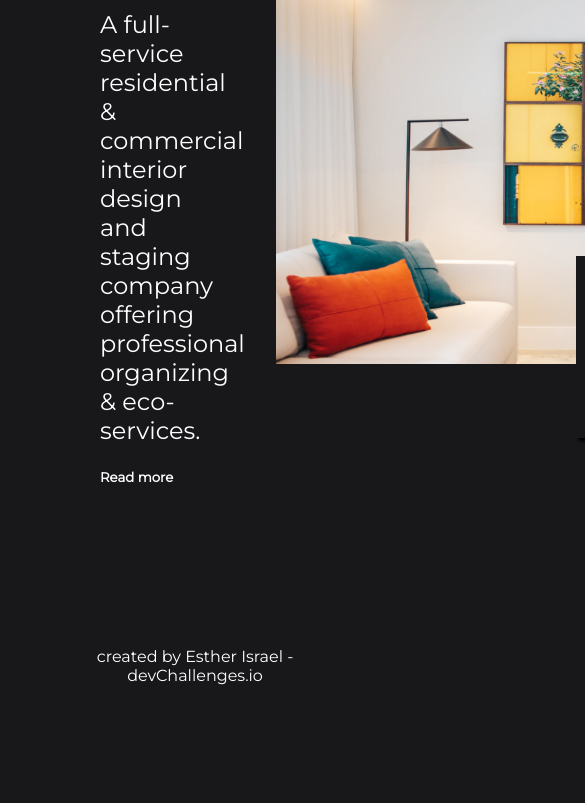
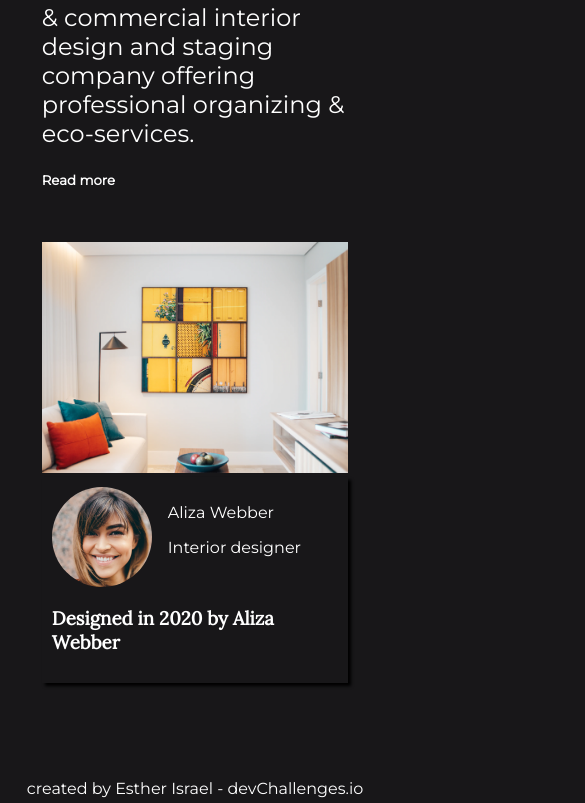
Before and after one commit to Smartbabbe/Interior-consultant-challenge, a plain HTML site: page index.html in a window 390 px wide. Shown: the part 334-1137 px from the top of the page, 585 px wide, since content can reach past the window. Before the commit the page ends 1079 px from the top, so only its background shows below. Drawn offline with Linux system fonts and the light colour scheme.

Commit message:
made the site responsive

```diff
--- a/index.html
+++ b/index.html
@@ -34,11 +34,11 @@
       </div>
 
       <div class="parent">
-        <img class="bgimg" height="400px" width="700px" src="photo1.png" alt="photo of an interior" />
+        <img class="bgimg" src="./images/photo1.png" alt="photo of an interior" />
         <div class="card1">
           <div class="card">
-            <img class="bgimage" src="photo2.png" alt="woman's pics" />
-            <div>
+            <img class="woman-photo" src="./images/photo2.png" alt="woman's pics" />
+            <div class="aliza">
               <p>Aliza Webber</p>
               <p>Interior designer</p>
             </div>
--- a/styles.css
+++ b/styles.css
@@ -3,13 +3,16 @@
 
 body {
     background-color: #181719;
+    width: 95%;
+    margin: auto;
     color: #FFFFFF;
-    margin: 20px;
-    padding: 40px;
     font-family: 'Montserrat', sans-serif;
 }
 
+/* STYLING THE NAVBAR */
 nav {
+    margin-top: 2rem;
+    padding: 2rem;
     display: flex;
     justify-content: space-between;
 }
@@ -23,21 +26,69 @@ button {
 .home {
     font-weight: 600;
     border-bottom: 3px solid white;
-    padding-bottom: 4px
+    padding-bottom: 4px;
 }
 
-.bgimage {
+ul {
+    width: 50%;
+    display: flex;
+    justify-content: space-evenly;
+    list-style: none;
+}
+
+li:hover {
+    cursor: pointer;
+    color: aquamarine;
+}
+
+/* STYLING THE MAIN CONTENTS */
+.center {
+    display: flex;
+    margin: 2rem 2rem 6rem 2rem;
+    gap: 2rem;
+}
+
+.modern {
+    width: 100%;
+}
+
+.lora {
+    font-family: 'Lora', serif;
+}
+
+.modernn {
+    font-size: 3em;
+    font-weight: 500;
+}
+
+.ptag {
+    width: 80%;
+    text-align: left;
+    font-size: 1.5em;
+}
+
+.parent {
+    width: 100%;
+    position: relative;
+}
+
+.bgimg {
+    width: 100%;
+    height: 400px;
+}
+
+.woman-photo {
     width: 100px;
     border-radius: 50%;
-    margin-right: 30px;
 }
 
 .card {
     display: flex;
+    gap: 1rem;
 }
 
-.parent {
-    position: relative;
+.aliza {
+    width: 100%;
 }
 
 .card1 {
@@ -51,45 +102,66 @@ button {
     box-shadow: 3px 3px 3px black;
 }
 
-.lora {
-    font-family: 'Lora', serif;
+footer {
+    text-align: center;
+    margin: 3rem 0 1rem 0;
 }
 
-.modernn {
-    line-height: 61px;
-    font-size: 48px;
-    font-weight: 500;
+@media screen and (max-width: 980px) {
+    .bgimg {
+        height: 100%;
+    }
+
+    .card1 {
+        width: 70%;
+    }
 }
 
-ul {
-    width: 50%;
-    display: flex;
-    justify-content: space-evenly;
-    list-style: none;
+@media screen and (max-width: 750px) {
+    ul {
+        width: 100%;
+        gap: 1rem;
+    }
+
+    .center {
+        flex-direction: column;
+    }
+
+    .ptag {
+        width: 100%;
+    }
 }
 
-.ptag {
-    width: 70%;
-    line-height: 29px;
-    font-size: 24px;
-    font-weight: 400;
+@media screen and (max-width: 500px) {
+    .card1 {
+        width: 80%;
+    }
 }
 
-.modern {
-    flex-basis:40%;
+@media screen and (max-width: 400px) {
+
+    nav {
+        width: 100%;
+        margin-top: 2rem;
+        padding: 0;
+        display: flex;
+        justify-content: none;
+    }
+
+    button {
+        display: none;
+    }
+
+    ul {
+        width: 100%;
+        list-style: none;
+    }
+
+    .card1 {
+        position: relative;
+        width: 100%;
+        right: 0;
+        bottom: 0;
+        padding: 10px;
+    }
 }
-
-.center {
-    display: flex;
-    padding: 20px;
-    margin: 20px;
-    justify-content: space-evenly;
-    align-items: center;
-
-}
-
-footer {
-    text-align: center;
-    margin-top: 40px;
-    padding-top: 80px;
-}
```
Also changed, not shown: images/photo1.png (renamed from photo1.png), images/photo2.png (renamed from photo2.png), images/replica.png (renamed from 19.11.2022_17.06.48_REC.png), 1 other file.
